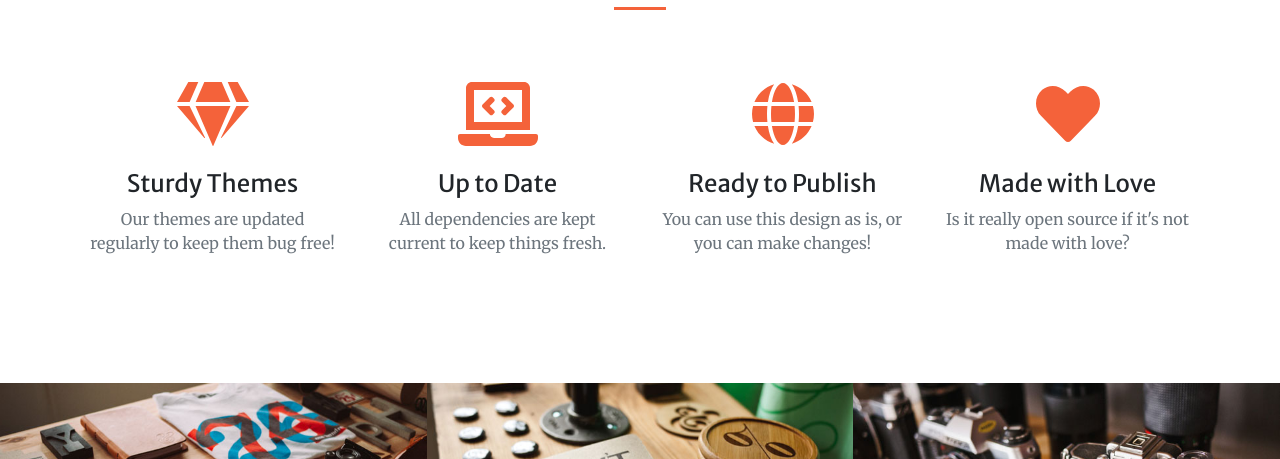
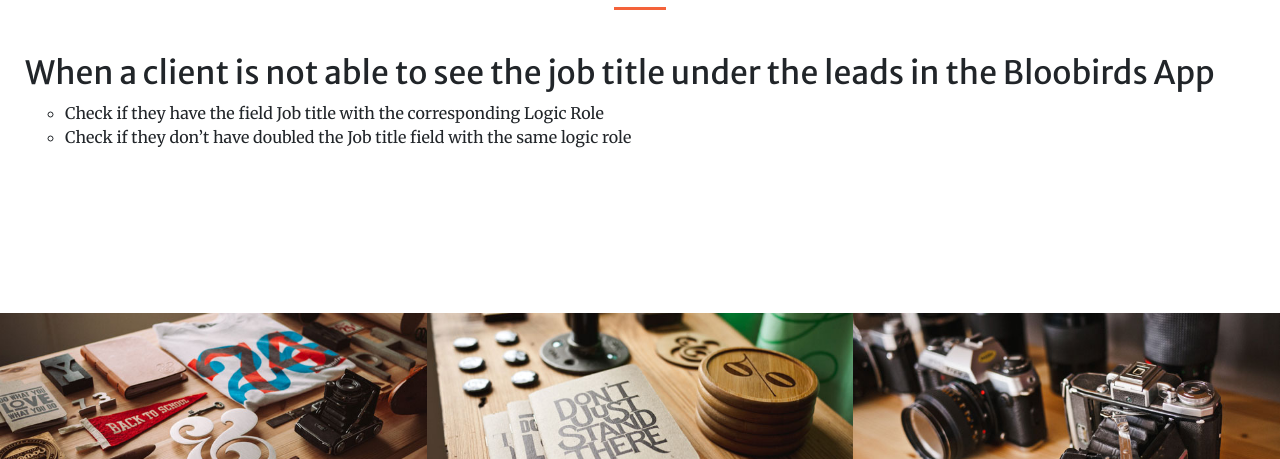
Before and after one commit to SupportDocsBloobirds/DocsSupport.github.io, a plain HTML site: page index.html in a window 1280 px wide. Shown: the part 641-1100 px from the top of the page. Drawn offline with nearby package versions, Linux system fonts and the light colour scheme.

Commit message:
add common issues

```diff
--- a/index.html
+++ b/index.html
@@ -26,7 +26,7 @@
                 <button class="navbar-toggler navbar-toggler-right" type="button" data-toggle="collapse" data-target="#navbarResponsive" aria-controls="navbarResponsive" aria-expanded="false" aria-label="Toggle navigation"><span class="navbar-toggler-icon"></span></button>
                 <div class="collapse navbar-collapse" id="navbarResponsive">
                     <ul class="navbar-nav ml-auto my-2 my-lg-0">
-                        <li class="nav-item"><a class="nav-link js-scroll-trigger" href="#services">COMMON ISSUES</a></li>
+                        <li class="nav-item"><a class="nav-link js-scroll-trigger" href="#commonissues">COMMON ISSUES</a></li>
                         <li class="nav-item"><a class="nav-link js-scroll-trigger" href="#portfolio">FEATURES GUIDE</a></li>
                     </ul>
                 </div>
@@ -55,42 +55,23 @@
                   </ul>
             </div>
         </header>
-        <!-- Services-->
-        <section class="page-section" id="services">
+        <!-- Commonissues-->
+        <section class="page-section" id="commonissues">
             <div class="container">
-                <h2 class="text-center mt-0">At Your Service</h2>
+                <h2 class="text-center mt-0">COMMON ISSUES</h2>
                 <hr class="divider my-4" />
-                <div class="row">
-                    <div class="col-lg-3 col-md-6 text-center">
-                        <div class="mt-5">
-                            <i class="fas fa-4x fa-gem text-primary mb-4"></i>
-                            <h3 class="h4 mb-2">Sturdy Themes</h3>
-                            <p class="text-muted mb-0">Our themes are updated regularly to keep them bug free!</p>
-                        </div>
-                    </div>
-                    <div class="col-lg-3 col-md-6 text-center">
-                        <div class="mt-5">
-                            <i class="fas fa-4x fa-laptop-code text-primary mb-4"></i>
-                            <h3 class="h4 mb-2">Up to Date</h3>
-                            <p class="text-muted mb-0">All dependencies are kept current to keep things fresh.</p>
-                        </div>
-                    </div>
-                    <div class="col-lg-3 col-md-6 text-center">
-                        <div class="mt-5">
-                            <i class="fas fa-4x fa-globe text-primary mb-4"></i>
-                            <h3 class="h4 mb-2">Ready to Publish</h3>
-                            <p class="text-muted mb-0">You can use this design as is, or you can make changes!</p>
-                        </div>
-                    </div>
-                    <div class="col-lg-3 col-md-6 text-center">
-                        <div class="mt-5">
-                            <i class="fas fa-4x fa-heart text-primary mb-4"></i>
-                            <h3 class="h4 mb-2">Made with Love</h3>
-                            <p class="text-muted mb-0">Is it really open source if it's not made with love?</p>
-                        </div>
-                    </div>
+            </div>
+            <article class="article">
+                <h2 class="article__title">When a client is not able to see the job title under the leads in the Bloobirds App</h2>
+                <div class="article__content">
+                    <ul class="list-unstyled">
+                        <ul>
+                            <li>Check if they have the field Job title with the corresponding Logic Role</li>
+                            <li>Check if they don’t have doubled the Job title field with the same logic role</li>
+                          </ul>
+                    </ul>
                 </div>
-            </div>
+              </article>
         </section>
         <!-- Portfolio-->
         <div id="portfolio">
```
Also changed, not shown: css/styles.css.
